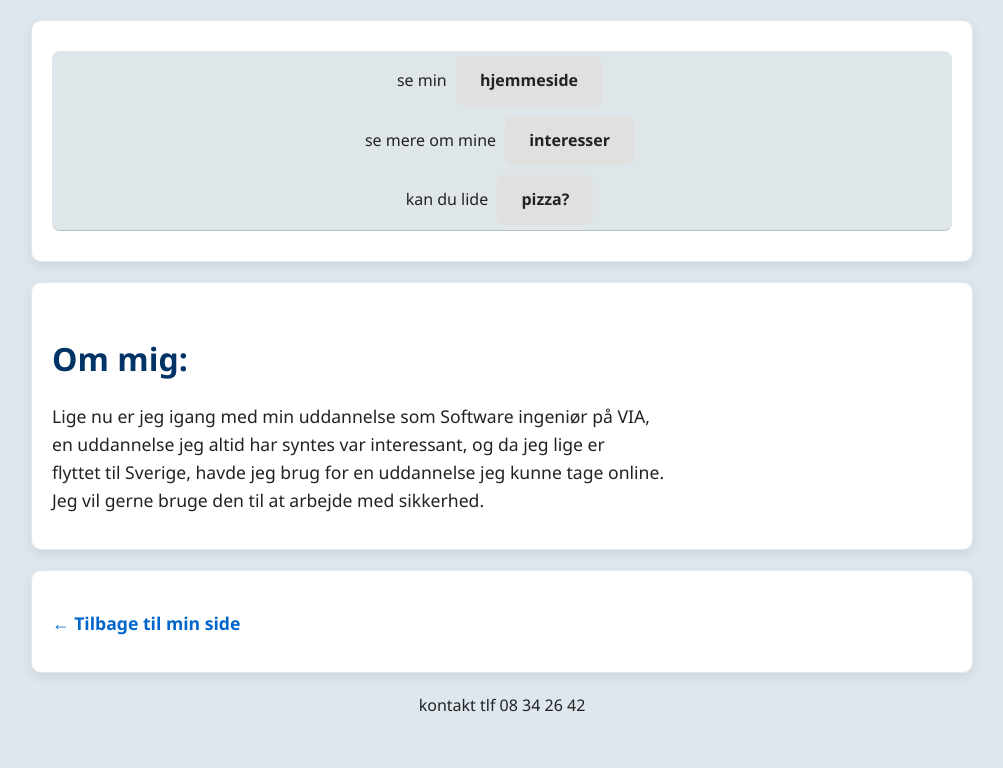
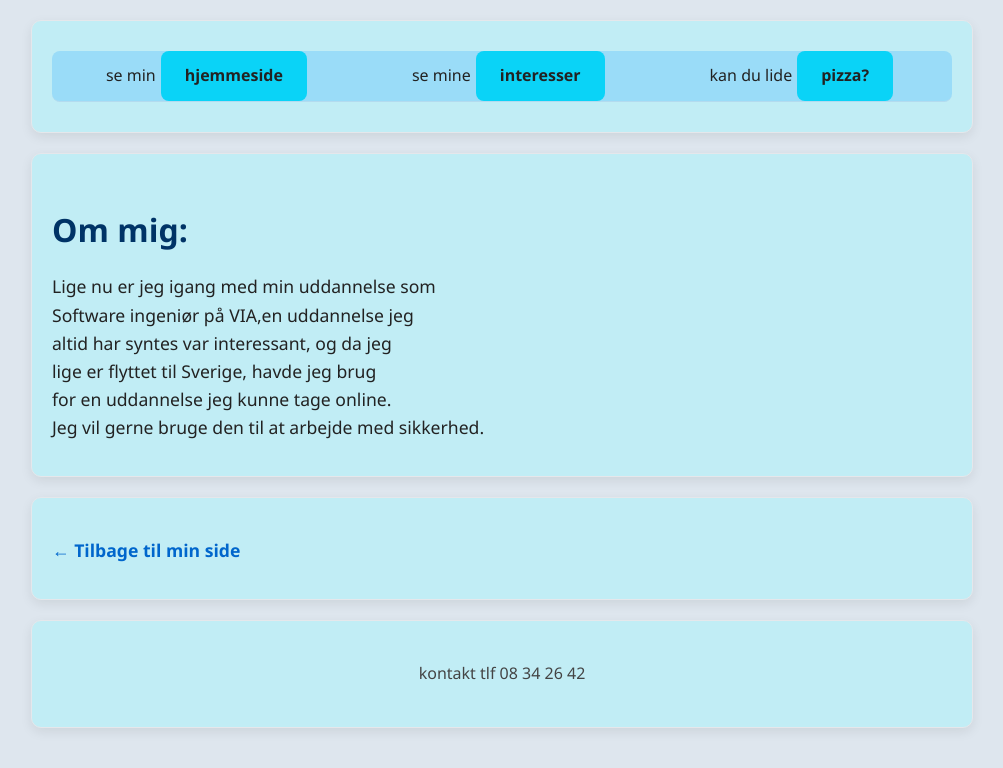
Before and after one commit to MajasVIA/VIA_TS_WEB1_A25_1ST_YEAR_CODING, a plain HTML site: page even-more-you/about.html in a window 1280 px wide. Shown: the whole page, without its empty margins (138-1141 px from the left). Drawn offline with Linux system fonts and the light colour scheme.

Commit message:
making last changes to even-more-you assignment

```diff
--- a/even-more-you/about.html
+++ b/even-more-you/about.html
@@ -9,15 +9,11 @@
       <section>
         <header>
           <nav>
-
-            se min <a href="index.html"> hjemmeside</a><br>
-
-
-            se mere om mine <a href="interests.html">interesser</a><br>
-
-
-            kan du lide <a href="pizzaplace/index.html"> pizza?</a><br>
-
+              <ul>
+                <li>se min <a href="even-more-you.html"> hjemmeside</a></li>
+                <li>se mine <a href="interests.html"> interesser</a></li>
+                <li>kan du lide <a href="pizzaplace/index.html"> pizza?</a></li>
+              </ul>
           </nav>
         </header>
       </section>
@@ -25,23 +21,24 @@
       <section>
         <h1>Om mig:</h1>
         <p>
-          Lige nu er jeg igang med min uddannelse som Software ingeniør på
-          VIA,<br />
-          en uddannelse jeg altid har syntes var interessant, og da jeg lige
-          er<br />
-          flyttet til Sverige, havde jeg brug for en uddannelse jeg kunne tage
-          online.<br />
+          Lige nu er jeg igang med min uddannelse som <br>
+          Software ingeniør på VIA,en uddannelse jeg <br>
+          altid har syntes var interessant, og da jeg <br>
+          lige er flyttet til Sverige, havde jeg brug <br>
+          for en uddannelse jeg kunne tage online.<br>
           Jeg vil gerne bruge den til at arbejde med sikkerhed.
         </p>
       </section>
 
       <section>
         <p>
-          <a href="../index.html">← Tilbage til min side</a>
+           <a href="even-more-you.html">← Tilbage til min side</a>
         </p>
       </section>
     </main>
 
+    <section>
     <footer>kontakt tlf 08 34 26 42</footer>
+    </section>
   </body>
 </html>
--- a/even-more-you/even-more-you.css
+++ b/even-more-you/even-more-you.css
@@ -1,44 +1,50 @@
 /* Trin 5 – professionel navigation i afdæmpede farver */
 nav {
-  background-color: #dfe6e9; /* mørk grå baggrund */
+  background-color: #9adcf8; /* mørk grå baggrund */
   text-align: center;
   padding: 5 px 0;
   margin-bottom: 0px;
   border-radius: 8px; /* let runding */
-  border-bottom: 1px solid #b0bec5;
+  border-bottom: 1px solid #b3dbef;
 }
 
 nav ul {
   list-style: none;
   margin: 0;
   padding: 0;
+  display: flex; /* gør at de står på én linje */
+  justify-content: center; /* centrer hele rækken */
+  flex-wrap: wrap; /* så de hopper pænt ned, hvis skærmen er for lille */
+  gap: 100px; /* afstand mellem hver gruppe */
 }
 
 nav li {
-  display: inline-block;
+  display: flex;
+  align-items: center; /* sikrer lodret justering */
+  white-space: nowrap; /* sørger for at teksten ikke brydes midt i “se min” */
 }
 
 nav a {
   display: inline-block;
   padding: 12px 24px; /* knapform */
   color: #222; /* mørk tekst på lys baggrund */
-  background-color: #e0e0e0; /* lys grå knapper */
+  background-color: #0ad3f7; /* lys grå knapper */
   text-decoration: none;
   font-weight: bold;
   border-radius: 8px; /* let runding */
-  margin: 5px; /* lidt afstand mellem knapperne */
+  margin: 0 5px; /* lidt afstand mellem knapperne */
   transition: background-color 0.3s, color 0.3s;
 }
 
 nav a:hover {
-  background-color: #ccc; /* lidt mørkere ved hover */
+  background-color: #5aaaf0; /* lidt mørkere ved hover */
   color: #000; /* lidt mørkere tekstfarve */
 }
 
 /* Titel over navigation */
 .site-title {
   text-align: center;
-  font-size: 1.5rem; /* lidt større end normal tekst */
+  font-size: 3rem; /* lidt større end normal tekst */
   color: #003366; /* samme mørkeblå som dine overskrifter */
   margin-top: 15px; /* luft over */
   margin-bottom: 10px; /* lidt luft ned til navigation */
@@ -125,6 +131,9 @@ header {
 }
 footer {
   text-align: center; /* centrerer tekst i top og bund */
+  color: #444;
+  font-size: 1rem;
+  line-height: 1.6;
   margin-top: 20px;
   margin-bottom: 20px;
 }
@@ -156,15 +165,16 @@ section table img {
   display: block;
   margin: 0 auto;
   height: 200px;
-  border-radius: 8px; /* bløde hjørner */
+  border-radius: 40px; /* bløde hjørner */
 }
 
 section,
+.card,
 footer .card {
   border: 1px solid #e5e7eb;
   border-radius: 10px;
   box-shadow: 0 4px 12px rgba(0, 0, 0, 0.08);
-  background-color: #ffffff;
+  background-color: #c1edf5;
   padding: 20px;
 }
 
```
Also changed, not shown: even-more-you/even-more-you.html (+13 -8 lines), even-more-you/interests.html (+7 -11 lines), even-more-you/pizzaplace/index.html (+1 -1 lines).
